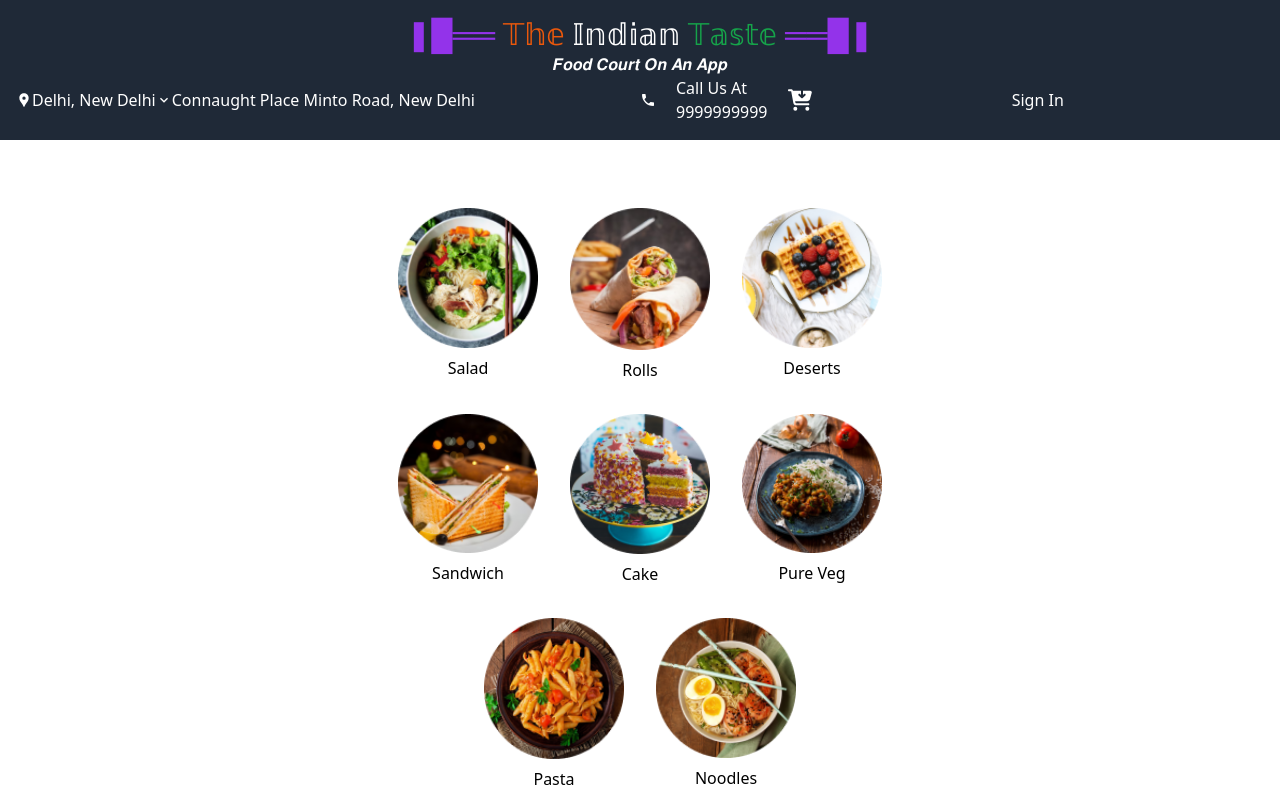
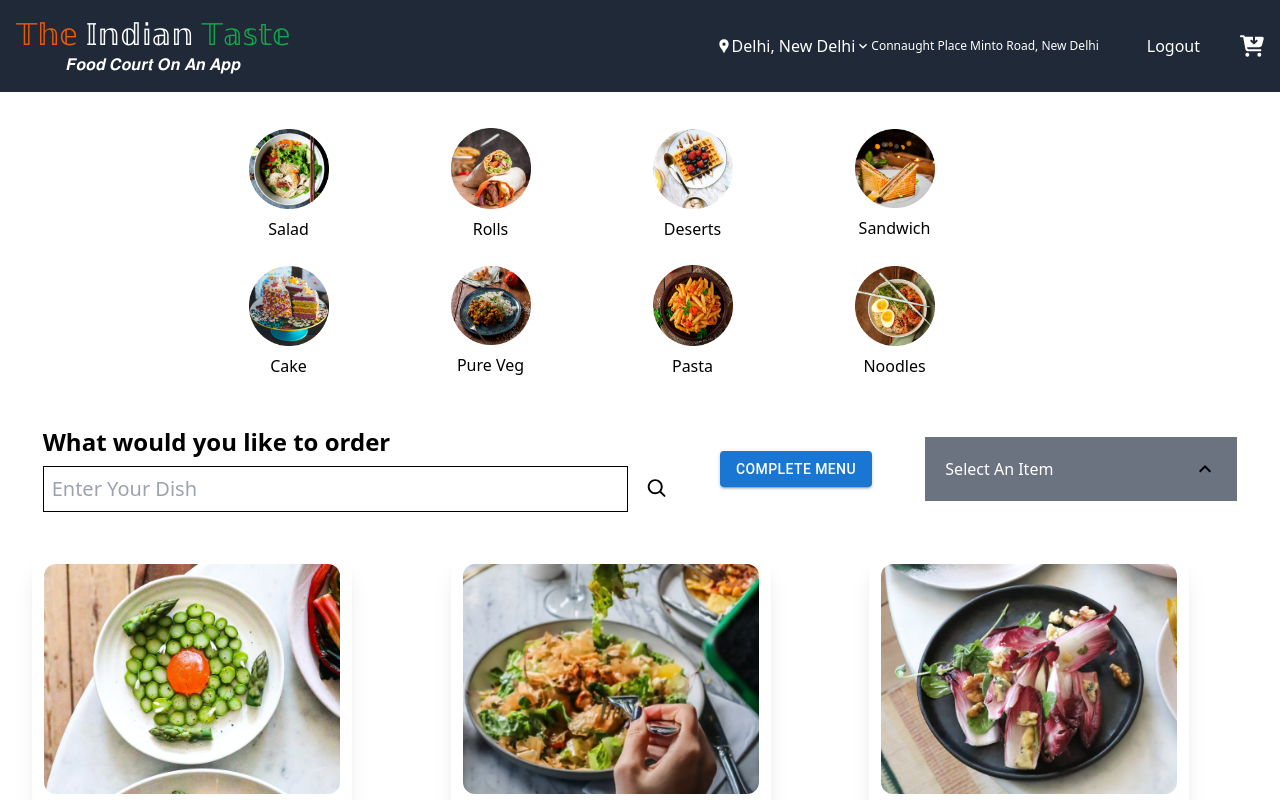
Before and after one commit to nvggupta/The-Indian-Taste, a React (Vite) app: page /menu in a window 1280 px wide. Shown: the top 800 px of the page. Built offline with nearby package versions, Linux system fonts and the light colour scheme.

Commit message:
responsiveness

```diff
--- a/src/Components/Dropdown/Dropdown.jsx
+++ b/src/Components/Dropdown/Dropdown.jsx
@@ -29,7 +29,7 @@ function Dropdown() {
 
   return (
     <>
-      <div className="w-1/4 flex flex-col gap-4 relative">
+      <div className="md:w-1/4 flex flex-col gap-4 relative w-full">
         <div
           className="w-full bg-gray-500 p-5 flex justify-between items-center cursor-pointer"
           onClick={handleDropDown}
--- a/src/Components/Header/Header.jsx
+++ b/src/Components/Header/Header.jsx
@@ -10,74 +10,75 @@ import { useEffect, useState, useRef } from "react";
 import { doc, getDoc } from "firebase/firestore";
 import { auth, db } from "../FireBase/firebase";
 import { RxCross2 } from "react-icons/rx";
-
+import { useNavigate } from "react-router-dom";
 function Header() {
+  const navigate = useNavigate();
   const [profileData, setProfileData] = useState(
     localStorage.getItem("user") || false
   );
+  const [isLoggedIn, setIsLoggedIn] = useState(true);
   const humBurgerRef = useRef(null);
+
   const handleHumburgerMenu = () => {
     humBurgerRef.current.style.display = "none";
   };
+
   const openHumbburgerMenu = () => {
     humBurgerRef.current.style.display = "block";
   };
-
+  const handleLogOut = ()=>{
+   localStorage.removeItem('user');
+    navigate('/');
+  }
   return (
     <>
-      <div className="h-40">
+      <div className="h-20">
         <div className="fixed top-0 z-50 w-full bg-gray-800 pb-4 pt-4">
+          <div className="flex justify-between items-center px-4">
             <Link to={"/"}>
-            <div className="flex flex-col items-center text-2xl sm:text-3xl">
-              <h3 className="text-center">
-                <span className="text-purple-600">❚█══</span>
-                <span className="text-orange-600"> 𝕋𝕙𝕖</span>
+              <div className="flex flex-col items-center text-[25px] md:text-3xl">
+                <h3 className="text-center flex gap-2">
+                  <span className="text-orange-600 "> 𝕋𝕙𝕖</span>
                   <span className="text-white"> 𝕀𝕟𝕕𝕚𝕒𝕟</span>
                   <span className="text-green-600"> 𝕋𝕒𝕤𝕥𝕖</span>
-                <span className="text-purple-600"> ══█❚</span>
                 </h3>
-              <span className="text-white text-sm sm:text-base">𝑭𝒐𝒐𝒅 𝑪𝒐𝒖𝒓𝒕 𝑶𝒏 𝑨𝒏 𝑨𝒑𝒑</span>
+                <span className="text-white text-sm sm:text-base">
+                  𝑭𝒐𝒐𝒅 𝑪𝒐𝒖𝒓𝒕 𝑶𝒏 𝑨𝒏 𝑨𝒑𝒑
+                </span>
               </div>
             </Link>
-          <div className="flex justify-between items-center px-4">
-            <div className="hidden sm:flex sm:w-1/2">
-              <div className="flex items-center text-white">
+            <div className="flex items-center text-white gap-5">
+              <div className="hidden sm:flex sm:w-fit py-2 items-center">
+                <div className="flex items-center">
                   <MdLocationPin />
                   <h4>Delhi, New Delhi</h4>
                   <MdKeyboardArrowDown />
                 </div>
-              <p className="text-white">
-                Connaught Place Minto Road, New Delhi
+                <p className="text-xs">Connaught Place Minto Road, New Delhi</p>
+              </div>
+              <div className="hidden sm:flex max-w-xl text-right items-center">
+                {isLoggedIn ? (
+                  <>
+                    <p className="mr-4 w-fit px-2 flex gap-5 ">
+                     <span>{profileData && profileData.slice(0, 2).toUpperCase()}</span>
+                      <span className="cursor-pointer mr-4" onClick={handleLogOut}>Logout</span>
                     </p>
-            </div>
-            <div className="flex justify-around items-center w-full sm:w-1/2">
-              <div className="flex items-center justify-center gap-5 text-white">
-                <IoMdCall />
-                <div>
-                  <p>Call Us At</p>
-                  <p>9999999999</p>
-                </div>
+                  </>
+                ) : (
+                  <span className="w-[500px] mr-4">Sign-In</span>
+                )}
                 <Link to={"/checkout"}>
                   <FaCartArrowDown className="text-2xl" />
                 </Link>
               </div>
-              <div className="flex items-center justify-around flex-1">
-                <Link to={"/Login"}>
-                  <div className="Sign-in text-white flex items-center justify-around">
-                    <span>
-                      {profileData ? profileData.slice(0, 2) : "Sign In"}
-                    </span>
-                  </div>
-                </Link>
               <IoMenu
-                  className="text-2xl text-white cursor-pointer sm:hidden"
+                className="text-2xl cursor-pointer sm:hidden"
                 onClick={openHumbburgerMenu}
               />
             </div>
           </div>
-          </div>
           <div
-            className="absolute z-50 right-2 bg-slate-100 h-[50vh] top-16 w-full sm:w-1/5 hidden p-5"
+            className="absolute right-2 bg-slate-100 top-[100px] w-full sm:w-1/5 hidden p-5"
             ref={humBurgerRef}
           >
             <div className="flex flex-col gap-5 h-full w-full">
--- a/src/Components/LandingPage/Landing.jsx
+++ b/src/Components/LandingPage/Landing.jsx
@@ -17,9 +17,11 @@ function Landing() {
     setLoggedIn(localStorage.getItem("user"));
   }, []);
 
+  console.log(loggedIn)
+
   return (
     <>
-      <div className="Landing relative h-screen bg-cover bg-center bg-fixed" style={{ backgroundImage: "url('path_to_your_image.jpg')" }}>
+      <div className="bg-black relative h-screen bg-cover bg-center bg-fixed" style={{ backgroundImage: "url('path_to_your_image.jpg')" }}>
         <div className="overlay absolute inset-0 bg-black opacity-50"></div>
         <div className="content relative z-10 flex flex-col items-center justify-center h-full text-center text-white px-4">
           <h1 className="text-4xl sm:text-6xl font-bold mb-4">Experience the Authentic Flavors of India</h1>
--- a/src/Components/Menu/Menu.jsx
+++ b/src/Components/Menu/Menu.jsx
@@ -14,7 +14,7 @@ function Menu() {
 
   return (
     <div className="flex flex-col items-center gap-10 mt-10 px-4">
-      <div className="flex flex-wrap justify-center w-full lg:w-1/2 gap-4">
+      <div className="grid  grid-cols-4  justify-center items-center w-full max-w-[800px]  gap-2">
         {Menu.map((elem) => (
           <MenuList key={elem.menu_name} name={elem.menu_name} pics={elem.menu_image} />
         ))}
--- a/src/Components/Menu/MenuList.jsx
+++ b/src/Components/Menu/MenuList.jsx
@@ -1,7 +1,7 @@
 function MenuList({ pics, name }) {
   return (
-    <div className="flex flex-col items-center w-full sm:w-1/3 lg:w-1/4 p-2">
-      <img className="w-full h-auto rounded-lg" src={pics} alt={name} />
+    <div className="flex flex-col items-center w-full sm:w-1/2 lg:w-1/2 p-2">
+      <img className="w-full h-auto rounded-lg md:max-w-[80px]" src={pics} alt={name} />
       <p className="mt-2 text-center font-medium">{name}</p>
     </div>
   );
--- a/src/index.css
+++ b/src/index.css
@@ -2,8 +2,8 @@
 @tailwind components;
 @tailwind utilities;
 .Sign-in {
-  width: 8rem;
-  height: 3rem;
+  /* width: 8rem; */
+  /* height: 3rem; */
 }
 .profile {
   width: 30%;
```
Lines whose indentation alone changed are shown as unchanged.
